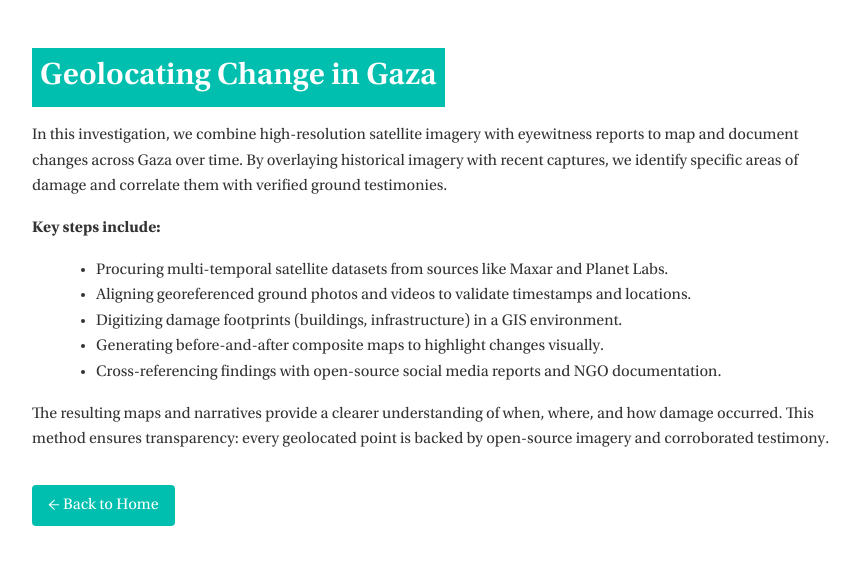
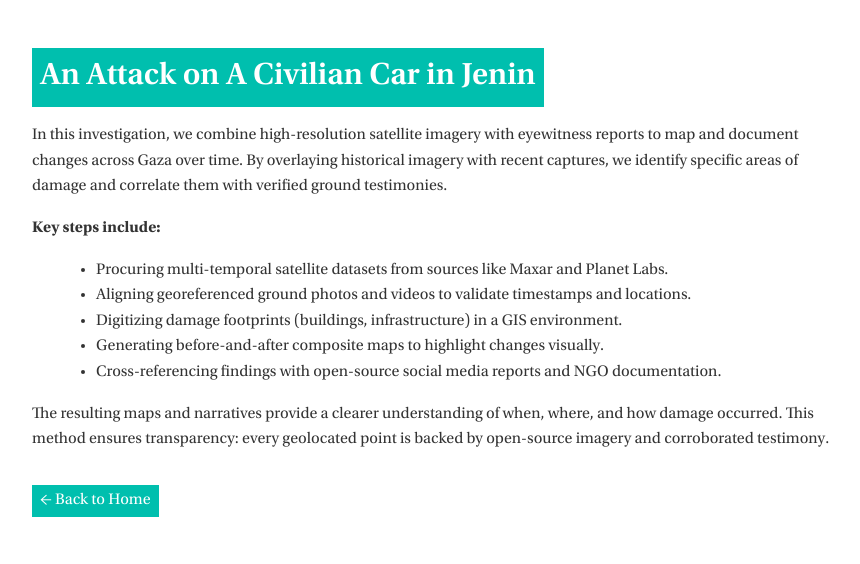
Before and after one commit to pigeonpillar/crosshairs, a Next.js app: page /articles/jenin-car in a window 1280 px wide. Shown: the top 564 px of the page, without its empty margins (208-1068 px from the left). Built offline with nearby package versions, Linux system fonts and the light colour scheme; a web font is replaced by a local one.

Commit message:
text change

```diff
--- a/pages/articles/jenin-car.js
+++ b/pages/articles/jenin-car.js
@@ -6,7 +6,7 @@ export default function GeolocationGaza() {
   return (
     <>
       <Head>
-        <title>Geolocating Change in Gaza – crosshairs</title>
+        <title>An Attack on A Civilian Car in Jenin</title>
         <meta
           name="description"
           content="A step-by-step account of how satellite imagery and ground testimony reveal damage patterns in Gaza."
@@ -35,7 +35,7 @@ export default function GeolocationGaza() {
               fontWeight: 600,
             }}
           >
-            Geolocating Change in Gaza
+            An Attack on A Civilian Car in Jenin
           </span>
         </h1>
 
@@ -77,11 +77,11 @@ export default function GeolocationGaza() {
             <a
               style={{
                 display: 'inline-block',
-                padding: '0.5rem 1rem',
+                padding: '0.2rem 0.5rem',
                 backgroundColor: '#00BFAE',
                 color: '#ffffff',
                 textDecoration: 'none',
-                borderRadius: '4px',
+                borderRadius: '0px',
                 fontFamily: 'Utopia, serif',
               }}
             >
--- a/pages/articles/shatha-sabbagh.js
+++ b/pages/articles/shatha-sabbagh.js
@@ -35,7 +35,7 @@ export default function AnalysisHospitalAttacks() {
               fontWeight: 600,
             }}
           >
-            Examining Hospital Attacks
+            The Killing of Shatha Al-Sabbagh
           </span>
         </h1>
 
@@ -76,11 +76,11 @@ export default function AnalysisHospitalAttacks() {
             <a
               style={{
                 display: 'inline-block',
-                padding: '0.5rem 1rem',
+                padding: '0.2rem 0.5rem',
                 backgroundColor: '#00BFAE',
                 color: '#ffffff',
                 textDecoration: 'none',
-                borderRadius: '4px',
+                borderRadius: '0px',
                 fontFamily: 'Utopia, serif',
               }}
             >
```
Also changed, not shown: pages/articles/ameed.js (+5 -5 lines).
